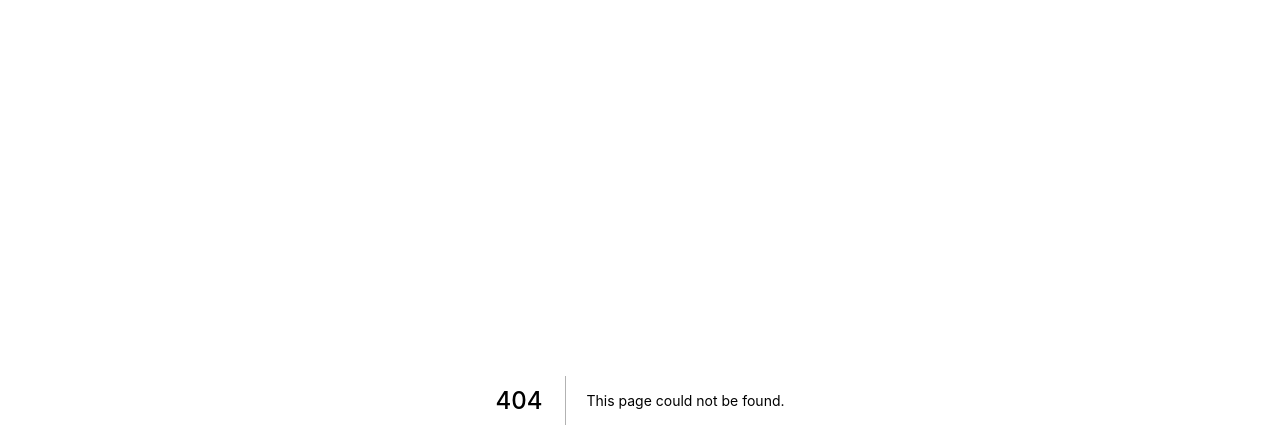
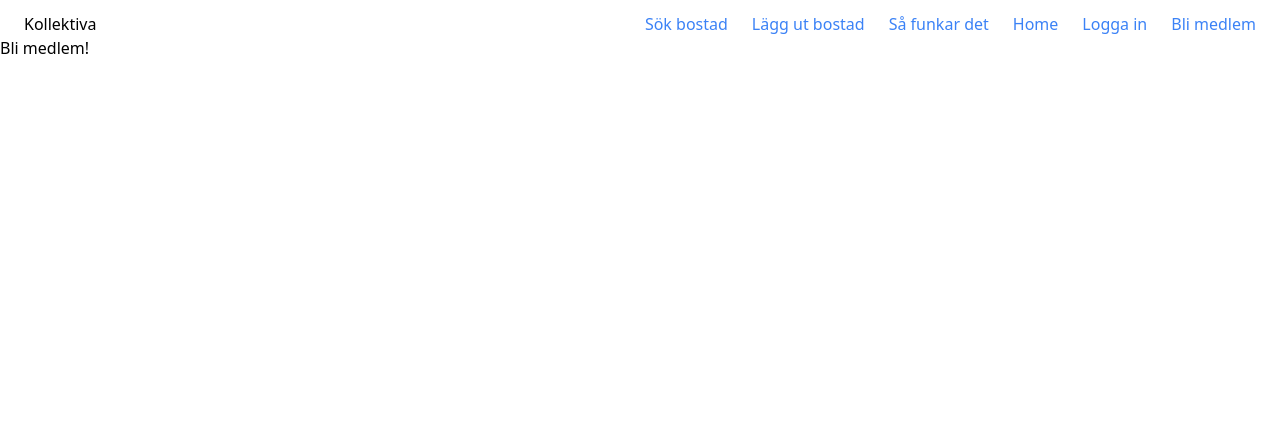
Before and after one commit to sofiaronnkvist/Kollektiva, a Next.js app: page /blimedlem in a window 1280 px wide. Before the commit this address had no page. Shown: the top 448 px of the page. Built offline with nearby package versions, Linux system fonts and the light colour scheme.

Commit message:
Added navbar

```diff
--- /dev/null
+++ b/components/Logo.tsx
@@ -0,0 +1,5 @@
+function Logo() {
+  return <div className="ml-6">Kollektiva</div>
+}
+
+export default Logo
--- a/components/Navigation.tsx
+++ b/components/Navigation.tsx
@@ -1,21 +1,36 @@
-import Link from "next/link";
+import Link from 'next/link'
 
 function Navigation() {
   return (
     <ul className="flex">
       <li className="mr-6">
         <Link href="/">
+          <a className="text-blue-500 hover:text-blue-800">Sök bostad</a>
+        </Link>
+      </li>
+      <li className="mr-6">
+        <Link href="/">
+          <a className="text-blue-500 hover:text-blue-800">Lägg ut bostad</a>
+        </Link>
+      </li>
+      <li className="mr-6">
+        <Link href="/">
+          <a className="text-blue-500 hover:text-blue-800">Så funkar det</a>
+        </Link>
+      </li>
+      <li className="mr-6">
+        <Link href="/">
           <a className="text-blue-500 hover:text-blue-800">Home</a>
         </Link>
       </li>
       <li className="mr-6">
-          <Link href="/">
-            <a className="text-blue-500 hover:text-blue-800">About Us</a>
+        <Link href="/loggain">
+          <a className="text-blue-500 hover:text-blue-800">Logga in</a>
         </Link>
       </li>
       <li className="mr-6">
-          <Link href="/">
-            <a className="text-blue-500 hover:text-blue-800">Blog Post</a>
+        <Link href="/blimedlem">
+          <a className="text-blue-500 hover:text-blue-800">Bli medlem</a>
         </Link>
       </li>
     </ul>
--- /dev/null
+++ b/pages/blimedlem.tsx
@@ -0,0 +1,20 @@
+import React from 'react'
+import Logo from '../components/Logo'
+import Navigation from '../components/Navigation'
+
+function Register() {
+  return (
+    <div>
+      <nav className="mt-3 flex w-screen justify-between">
+        <Logo></Logo>
+        <Navigation></Navigation>
+      </nav>
+
+      <div>
+        <h1>Bli medlem!</h1>
+      </div>
+    </div>
+  )
+}
+
+export default Register
--- a/pages/index.tsx
+++ b/pages/index.tsx
@@ -2,86 +2,20 @@ import type { NextPage } from 'next'
 import Head from 'next/head'
 import Image from 'next/image'
 import Navigation from '../components/Navigation'
+import Logo from '../components/Logo'
+import Register from './blimedlem'
 
 const Home: NextPage = () => {
   return (
-    <div className="flex min-h-screen flex-col items-center justify-center py-2">
+    <div>
       <Head>
         <title>Create Next App</title>
         <link rel="icon" href="/favicon.ico" />
       </Head>
-
-      <Navigation></Navigation>
-
-      <main className="flex w-full flex-1 flex-col items-center justify-center px-20 text-center">
-        <h1 className="text-6xl font-bold">
-          Welcome to{' '}
-          <a className="text-blue-600" href="https://nextjs.org">
-            Next.js!
-          </a>
-        </h1>
-
-        <p className="mt-3 text-2xl">
-          Get started by editing{' '}
-          <code className="rounded-md bg-gray-100 p-3 font-mono text-lg">
-            pages/index.tsx
-          </code>
-        </p>
-
-        <div className="mt-6 flex max-w-4xl flex-wrap items-center justify-around sm:w-full">
-          <a
-            href="https://nextjs.org/docs"
-            className="mt-6 w-96 rounded-xl border p-6 text-left hover:text-blue-600 focus:text-blue-600"
-          >
-            <h3 className="text-2xl font-bold">Documentation &rarr;</h3>
-            <p className="mt-4 text-xl">
-              Find in-depth information about Next.js features and API.
-            </p>
-          </a>
-
-          <a
-            href="https://nextjs.org/learn"
-            className="mt-6 w-96 rounded-xl border p-6 text-left hover:text-blue-600 focus:text-blue-600"
-          >
-            <h3 className="text-2xl font-bold">Learn &rarr;</h3>
-            <p className="mt-4 text-xl">
-              Learn about Next.js in an interactive course with quizzes!
-            </p>
-          </a>
-
-          <a
-            href="https://github.com/vercel/next.js/tree/canary/examples"
-            className="mt-6 w-96 rounded-xl border p-6 text-left hover:text-blue-600 focus:text-blue-600"
-          >
-            <h3 className="text-2xl font-bold">Examples &rarr;</h3>
-            <p className="mt-4 text-xl">
-              Discover and deploy boilerplate example Next.js projects.
-            </p>
-          </a>
-
-          <a
-            href="https://vercel.com/import?filter=next.js&utm_source=create-next-app&utm_medium=default-template&utm_campaign=create-next-app"
-            className="mt-6 w-96 rounded-xl border p-6 text-left hover:text-blue-600 focus:text-blue-600"
-          >
-            <h3 className="text-2xl font-bold">Deploy &rarr;</h3>
-            <p className="mt-4 text-xl">
-              Instantly deploy your Next.js site to a public URL with Vercel.
-            </p>
-          </a>
-        </div>
-      </main>
-
-      <footer className="flex h-24 w-full items-center justify-center border-t">
-        <a
-          className="flex items-center justify-center gap-2"
-          href="https://vercel.com?utm_source=create-next-app&utm_medium=default-template&utm_campaign=create-next-app"
-          target="_blank"
-          rel="noopener noreferrer"
-        >
-          Powered by{' '}
-          <Image src="/vercel.svg" alt="Vercel Logo" width={72} height={16} />
-        </a>
-      </footer>
+      <nav className="mt-3 flex w-screen justify-between">
+        <Logo></Logo>
+        <Navigation></Navigation>
+      </nav>
     </div>
   )
 }
```
Lines whose indentation alone changed are shown as unchanged.
